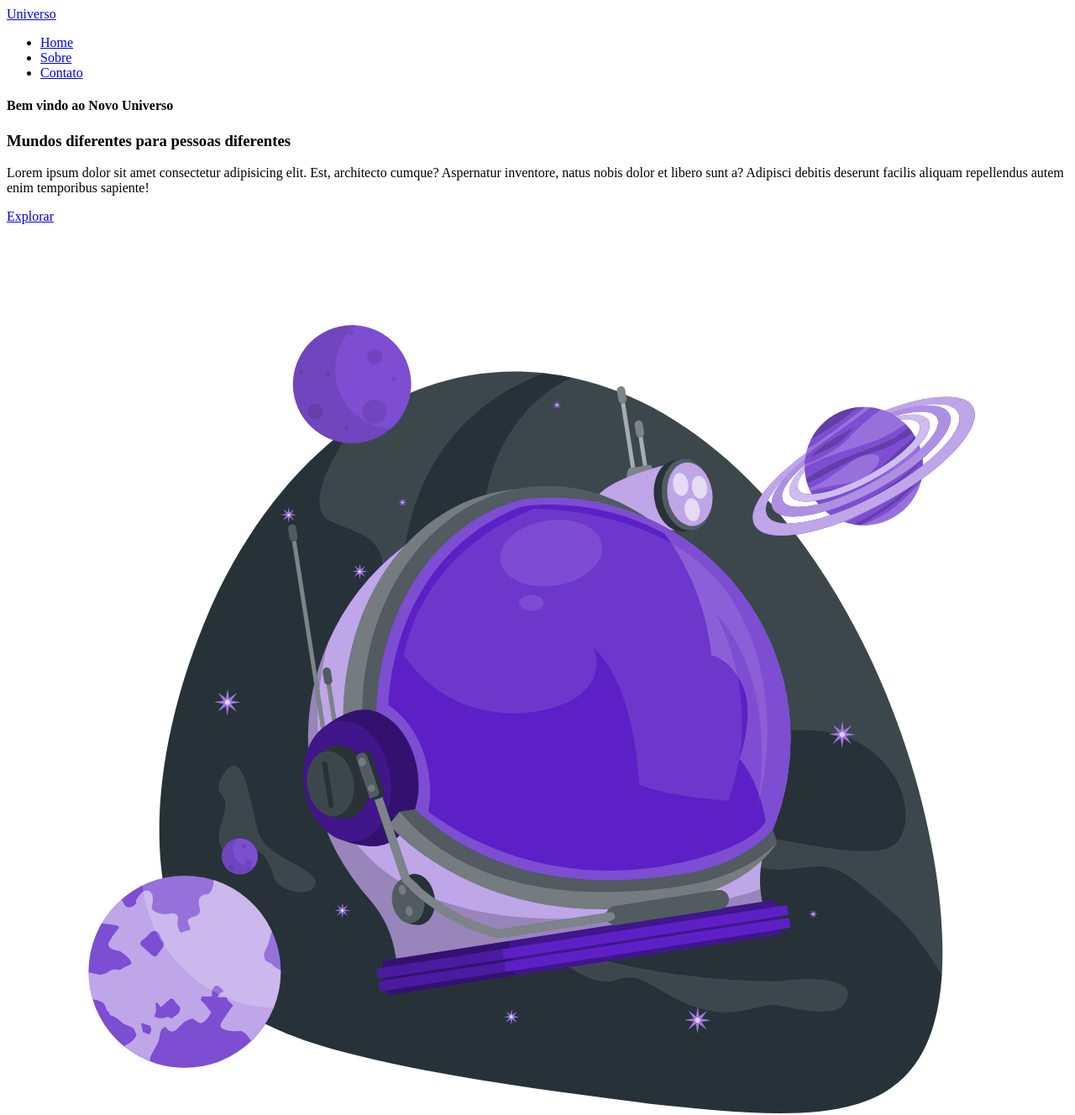
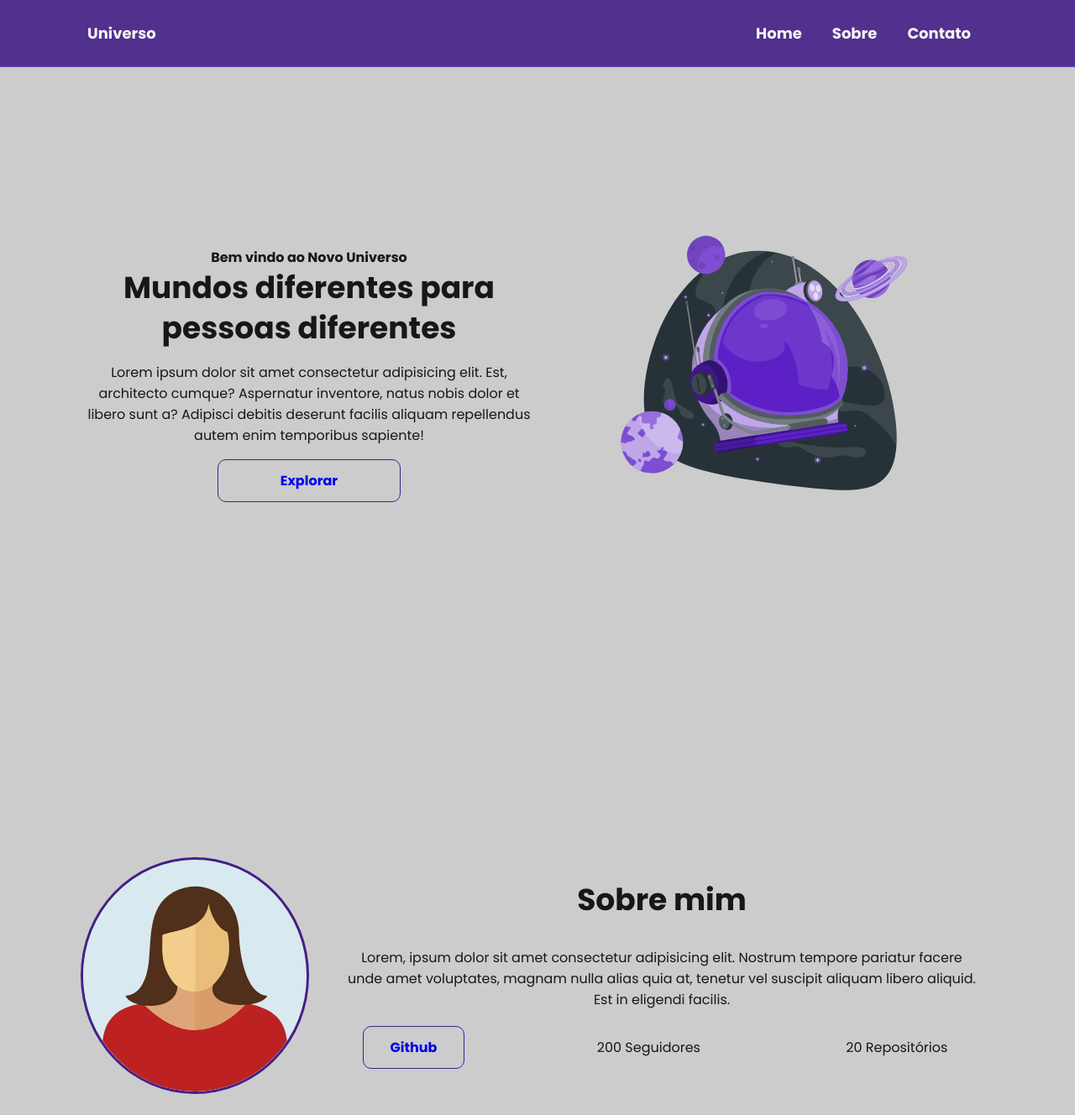
Before and after one commit to josifermaodev/portifolio_gen, a plain HTML site: page index.html in a window 1280 px wide. Shown: the top 1328 px of the page at 84% size. Drawn offline with Linux system fonts and the light colour scheme.

Commit message:
:sparkles: Estilização do Portifólio

```diff
--- /dev/null
+++ b/assets/css/styles.css
@@ -0,0 +1,214 @@
+
+:root {
+    --purple-200: #9a7bd1;
+    --purple-500: #6b36c8;
+    --purple-800: #441f88;
+
+    --gray-200: #cccccc;
+    --gray-400: #505861;
+
+    --black-800: #171717;
+
+    --white: #F9F9F9;
+}
+
+* {
+    margin: 0;
+    padding: 0;
+    box-sizing: border-box;
+    text-decoration: none;
+    outline: none;
+    font-weight: 400;
+    font-family: 'Poppins', sans-serif;
+}
+
+html {
+    width: 100%;
+    height: 100vh;
+    scroll-behavior: smooth;
+}
+
+body {
+    background-color: var(--gray-200);
+    color: var(--black-800);
+    -webkit-font-smoothing: antialiased;
+    -moz-osx-font-smoothing: grayscale;
+}
+
+button, a {
+    cursor: pointer;
+}
+
+.botao {
+    text-align: center;
+    padding: 12px 32px;
+    background: none;
+    border: 1px solid var(--purple-800);
+    border-radius: 10px;
+    font-weight: 700;
+}
+
+.botao:hover {
+    background-color: var(--purple-800);
+    color: var(--white);
+}
+
+.flex {
+    display: flex;
+    justify-content: center;
+    align-items: center;
+}
+
+
+.menu_container {
+    height: 80px;
+    position: sticky;
+    top: 0;
+    width: 100%;
+    background-color: var(--purple-800);
+    border-bottom: 1px solid var(--purple-500);
+    filter: opacity(0.9);
+}
+
+.menu_container a {
+    color: var(--white);
+    font-weight: 700;
+    margin-right: 20px;
+    font-size: 18px;
+}
+
+.menu_container a:hover {
+    color: var(--purple-200);
+}
+
+.menu_content {
+    max-width: 1120px;
+    padding: 0 24px;
+    width: 100%;
+    display: flex;
+    justify-content: space-between;
+}
+
+.menu_list {
+    list-style: none;
+    text-align: center;
+}
+
+.menu_list li {
+    margin-left: 1rem;
+}
+
+.home_container {
+    max-width: 1120px;
+    margin: 16px auto;
+    padding: 0 1rem;
+    height: calc(100vh - 100px);
+}
+
+.home_container p,
+h1,
+h4 {
+    text-align: center;
+    font-size: 1rem;
+}
+
+.home_container h1 {
+    font-size: 2.25rem;
+    line-height: 3rem;
+    font-weight: 700;
+}
+
+.home_container h4 {
+    font-weight: 700;
+}
+
+.home_container p {
+    margin: 1rem 0;
+}
+
+.home_container .botao{
+    width: 40%;
+}
+
+.home_content {
+    width: 50vw;
+    flex-direction: column;
+}
+
+.home_content img {
+    display: flex;
+    width: 75%;
+}
+
+.about_container {
+    max-width: 1120px;
+    gap: 24px;
+    margin: 16px auto;
+    padding: 0 1rem;
+    height: calc(100vh - 100px);
+}
+
+.about_content {
+    flex-direction: column;
+    text-align: center;
+}
+
+.about_content h1 {
+    font-size: 2.25rem;
+    font-weight: 700;
+    line-height: 3rem;
+    padding-bottom: 1rem;
+}
+
+.about_content p {
+    padding:1rem;
+}
+
+.about_image {
+    width: 25%;
+    border-radius: 100%;
+    border: solid 3px var(--purple-800);
+
+}
+
+.github_infos {
+    width: 90%;
+    display: flex;
+    justify-content: space-between;
+    align-items: center;
+    flex-direction: row;
+}
+
+footer {
+    display: flex;
+    background-color: var(--purple-800);
+    color: var(--white);
+    font-weight: 700;
+    height: 80px;
+    width: 100%;
+}
+
+@media (max-width: 768px) {
+    .home_container{
+        flex-direction: column-reverse;
+    }
+
+    .about_container{
+        flex-direction: column;
+    }
+
+    .home_content,
+    .about_content{
+        width: 90%;
+    }
+
+    .github_infos {
+        width: 80%;
+    }
+}
+
+@media (max-width: 440px) {
+    .github_infos{
+        flex-direction: column-reverse;
+    }
+}
--- a/index.html
+++ b/index.html
@@ -1,29 +1,35 @@
 <!DOCTYPE html>
 <html lang="pt-br">
 <head>
+    <link rel="preconnect" href="https://fonts.googleapis.com">
+    <link rel="preconnect" href="https://fonts.gstatic.com" crossorigin>
+    <link href="https://fonts.googleapis.com/css2?family=Poppins:ital,wght@0,100;0,200;0,300;0,400;0,500;0,600;0,700;0,800;0,900;1,100;1,200;1,300;1,400;1,500;1,600;1,700;1,800;1,900&display=swap" rel="stylesheet">
     <meta charset="UTF-8">
     <meta name="viewport" content="width=device-width, initial-scale=1.0">
     <meta name="description" content="Projeto Portifólio">
     <meta name="author" content="Josiane Fermao">
     <meta name="keywords" content="HTML, CSS, JavaScript">
     <link rel="icon" href="./assets/img/favicon.svg">
+
+    <link rel="stylesheet" href="/assets/css/styles.css">
+
     <title>Portifólio JosianeDev</title>
 </head>
 <body>
 
     <!-- Cabeçalho -->
-    <header>
-        <div id="header_content">
+    <header class="flex menu_container">
+        <div id="header_content" class="menu_content">
             <!-- Título do Cabeçalho -->
             <div id="titulo">
                 <a href="#">Universo</a>
             </div>
 
             <!-- Menu -->
-            <div id="menu">
+            <div id="menu" class="flex">
                 <nav>
                     <!-- Marcadores não ordenados -->
-                     <ul>
+                     <ul class="flex menu_list">
                         <li><a href="#">Home</a></li>
                         <li><a href="#about">Sobre</a></li>
                         <li><a href="#contact">Contato</a></li>
@@ -36,24 +42,24 @@
     <!-- Seção principal da página -->
     <main>
 
-        <section id="home">
+        <section id="home" class="flex home_container">
 
-            <article id="home_texto">
+            <article id="home_texto" class="flex home_content">
                 <h4>Bem vindo ao Novo Universo</h4>
                 <h1>Mundos diferentes para pessoas diferentes</h1>
                 <p>Lorem ipsum dolor sit amet consectetur adipisicing elit. Est, architecto cumque? Aspernatur inventore, natus nobis dolor et libero sunt a? Adipisci debitis deserunt facilis aliquam repellendus autem enim temporibus sapiente!</p>
-                <a href="https://github.com/josifermaodev" target="_blank">Explorar</a>
+                <a class="botao" href="https://github.com/josifermaodev" target="_blank">Explorar</a>
             </article>
 
-            <article id="home_imagem">
+            <article id="home_imagem" class="flex home_content">
                 <img src="./assets/img/astronauta.svg" alt="Capaçete de astronauta animado">
             </article>
 
         </section>
 
-        <section id="about">
-            <img src="./assets/img/user_02.svg" alt="Foto do Perfil do Github" />
-            <article id="about_texto">
+        <section id="about" class="flex about_container">
+            <img class="about_image" src="./assets/img/user_02.svg" alt="Foto do Perfil do Github" />
+            <article id="about_texto" class="flex about_content">
                 <h1>Sobre mim</h1>
                 <p>
                     Lorem, ipsum dolor sit amet consectetur adipisicing elit. Nostrum
@@ -61,8 +67,8 @@
                     quia at, tenetur vel suscipit aliquam libero aliquid. Est in
                     eligendi facilis.
                 </p>
-                <div id="about_github">
-                    <a href="https://github.com/josifermaodev" target="_blank"> Github</a>
+                <div id="about_github" class="github_infos">
+                    <a class="botao" href="https://github.com/josifermaodev" target="_blank"> Github</a>
                     <p>200 Seguidores</p>
                     <p>20 Repositórios</p>
                 </div>
@@ -103,7 +109,7 @@
     </main>
 
     <!-- Rodapé -->
-    <footer>
+    <footer class="flex">
         Feito com 🩷 por Josiane Fermao - 2025
     </footer>
 
```
